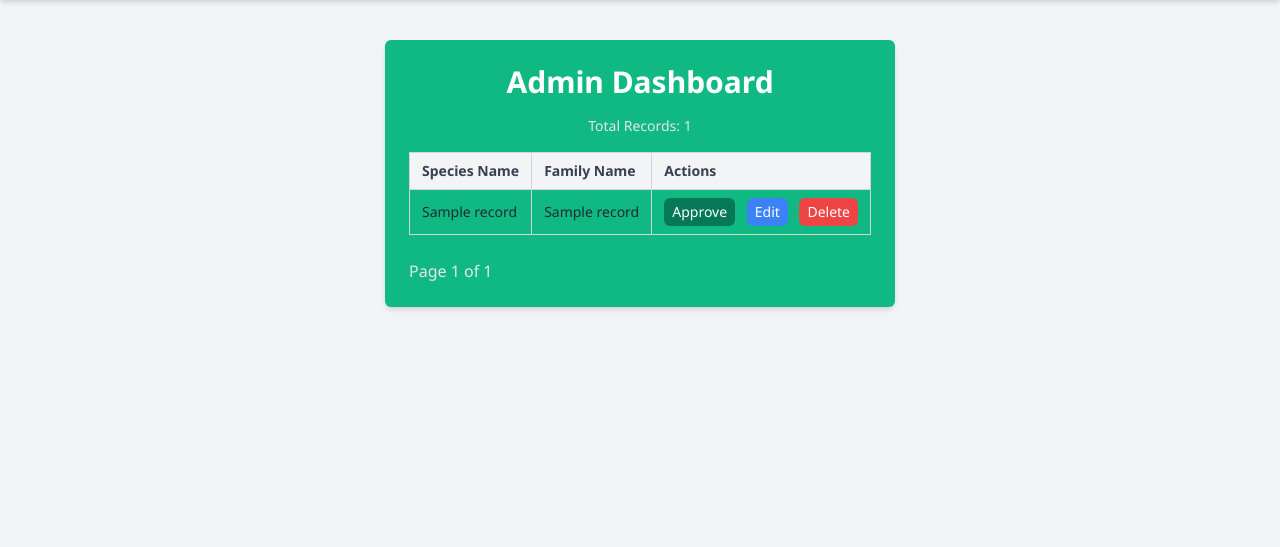
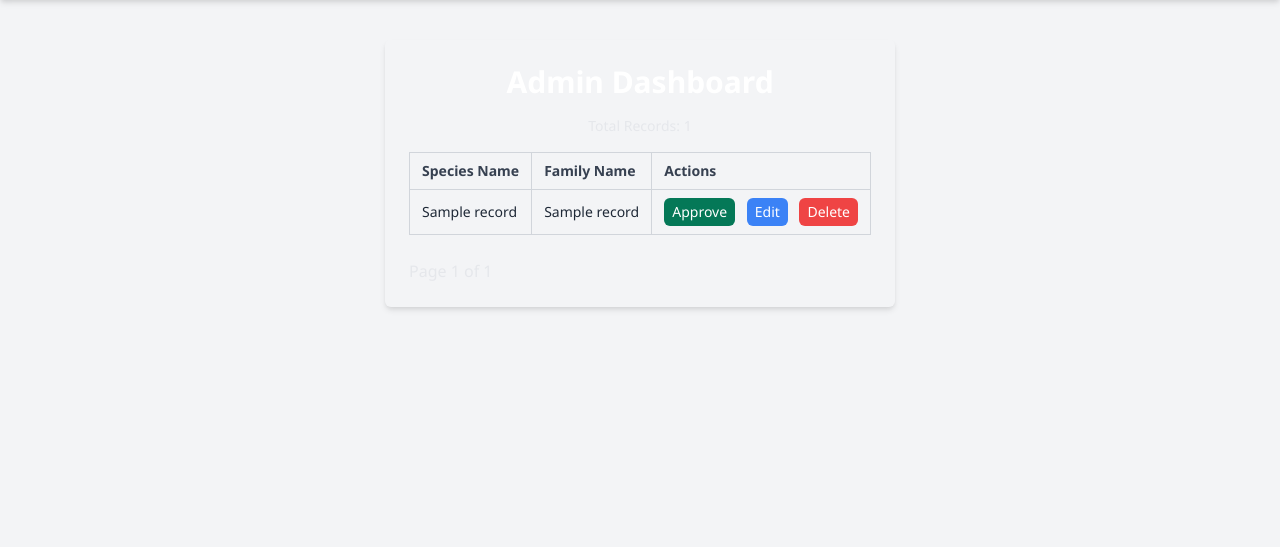
Before and after one commit to willi-felix/flora, a Flask app: template templates/admin_dashboard.html in a window 1280 px wide. Shown: the part 81-628 px from the top of the page. Run offline with Flask 3, Linux system fonts and the light colour scheme; the template is opened without the code that fills it: most values are stand-ins (such as "Sample title", 1, 10 or a date in 2020).

Commit message:
Update admin_dashboard.html

```diff
--- a/templates/admin_dashboard.html
+++ b/templates/admin_dashboard.html
@@ -1,7 +1,7 @@
 {% extends 'base.html' %}
 
 {% block content %}
-<div class="bg-green-500 shadow-md rounded-md p-4 sm:p-6 max-w-5xl mx-auto mt-6">
+<div class="shadow-md rounded-md p-4 sm:p-6 max-w-5xl mx-auto mt-6">
     <h2 class="text-2xl sm:text-3xl font-bold text-center text-white mb-4">Admin Dashboard</h2>
 
     {% with messages = get_flashed_messages(with_categories=true) %}
```
